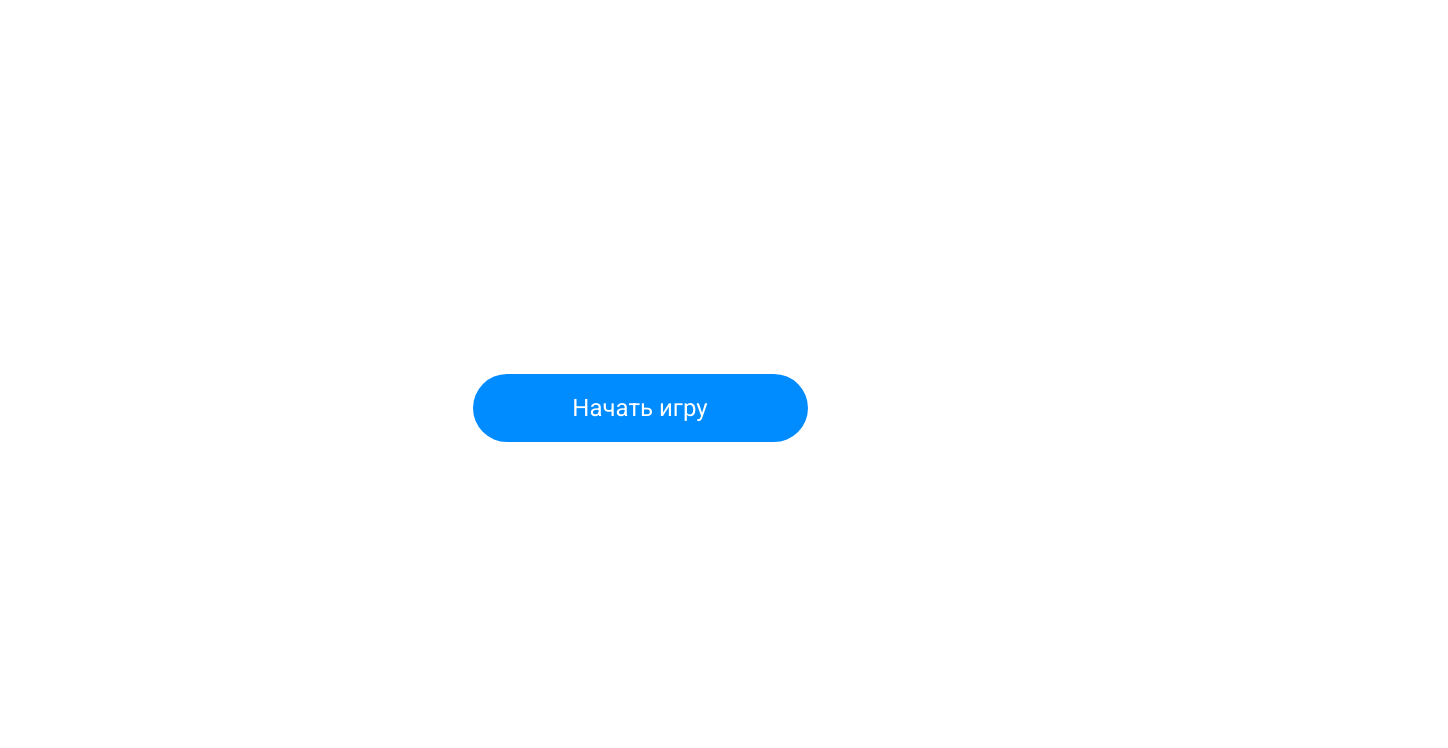
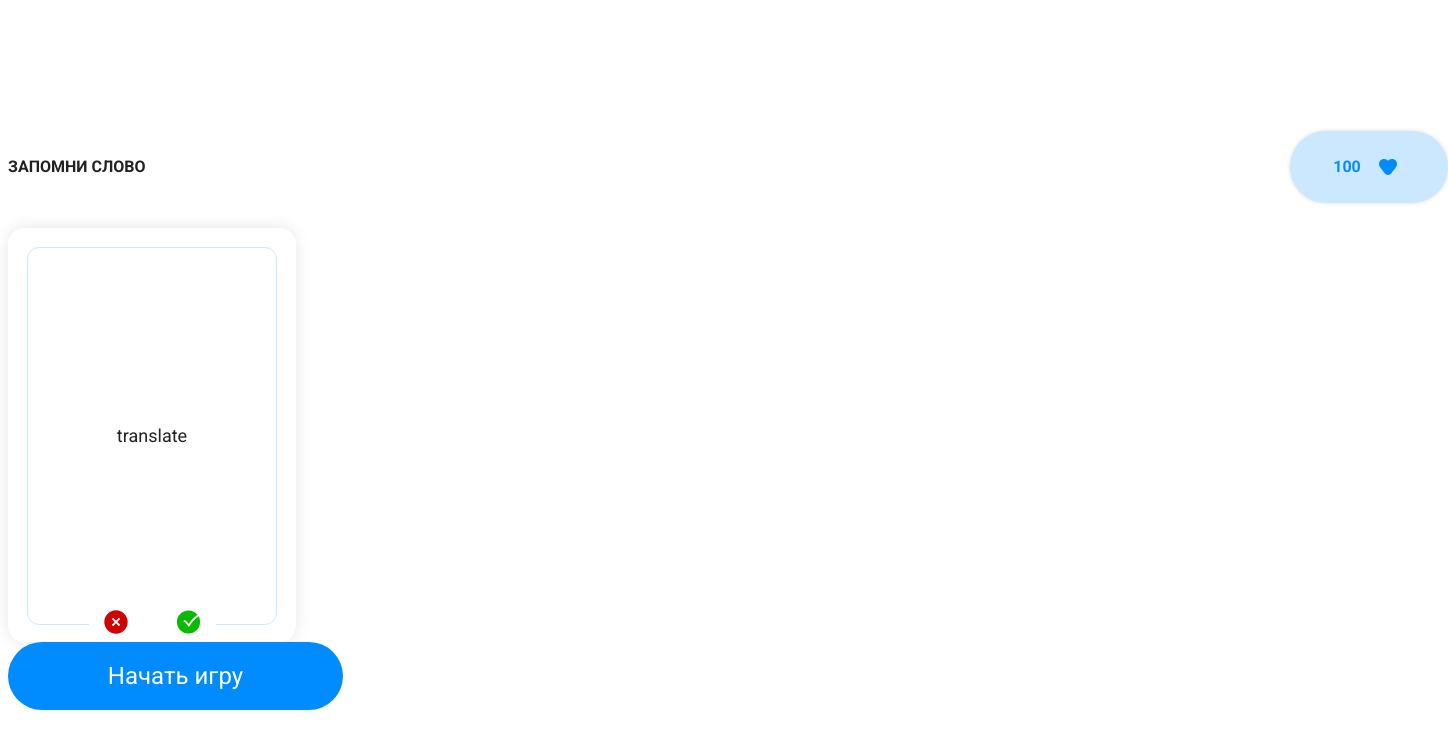
Before and after one commit to amoseven/hw-purpleschool, a Vue app: page / in a window 1280 px wide. Shown: the top 748 px of the page, 1448 px wide, since content can reach past the window. Built offline with nearby package versions, Linux system fonts and the light colour scheme.

Commit message:
карточки ответов

```diff
--- a/src/App.vue
+++ b/src/App.vue
@@ -1,8 +1,19 @@
 <script setup>
 import Button from "./components/Button.vue";
+import Header from "./components/Header.vue";
+import Cards from "./components/Cards.vue";
+
+function showTranslate() {
+  console.log("showTranslate from emit")
+}
+function changeStatus(value) {
+  console.log("changeStatus emit with value = ", value)
+}
 </script>
 
 <template>
+  <Header />
+  <Cards @show-translate="showTranslate" @change-status="changeStatus" />
   <Button>Начать игру</Button>
 </template>
 
--- /dev/null
+++ b/src/components/Cards.vue
@@ -0,0 +1,90 @@
+<script setup>
+
+import {ref} from "vue";
+import Ok from "./icons/Ок.vue"
+import Cancel from "./icons/Cancel.vue"
+
+const text_action = ref('Перевернуть')
+const {text_rus, text_eng = 'translate'} = defineProps(['text_rus', 'text_eng'])
+const emit = defineEmits(['show-translate', 'change-status'])
+
+function showTranslate() {
+  emit('show-translate')
+}
+
+function changeStatus(value) {
+  emit('change-status', value)
+}
+</script>
+
+<template>
+  <div class="card-wrap">
+    <div class="card-inner">
+      <p class="card-caption">{{ text_eng }}</p>
+      <p class="card-action" @click="showTranslate">{{ text_action }}</p>
+      <div class="card-status">
+        <Cancel :size="24" @click="changeStatus(0)"/>
+        <Ok :size="24" @click="changeStatus(1)"/>
+      </div>
+    </div>
+  </div>
+</template>
+
+<style scoped>
+.card-wrap {
+  background: var(--color-card);
+  box-shadow: 0 0 16px rgba(0, 0, 0, 0.1);
+  border-radius: 16px;
+  padding: 19px;
+  width: 250px;
+  height: 376px;
+}
+
+.card-inner {
+  display: flex;
+  justify-content: center;
+  align-items: center;
+  min-height: 100%;
+  border-radius: 12px;
+  border-width: 1px;
+  border-style: solid;
+  border-color: var(--color-secondary);
+}
+
+.card-inner {
+  position: relative;
+
+  .card-caption {
+    color: var(--color-card-inverted);
+    font-weight: 400;
+    font-size: 18px;
+    line-height: 100%;
+    text-align: center;
+  }
+
+  .card-action {
+    position: absolute;
+    bottom: -20px;
+    color: var(--color-card-inverted);
+    text-transform: uppercase;
+    padding: 0 4px;
+    background: var(--color-card);
+    font-weight: 700;
+    font-size: 12px;
+    line-height: 18px;
+    display: none;
+  }
+
+  .card-status {
+    position: absolute;
+    bottom: -15px;
+    padding: 5px 15px;
+    background: var(--color-card);
+    display: flex;
+    justify-content: space-between;
+    gap: 48px;
+  }
+
+
+}
+</style>
--- /dev/null
+++ b/src/components/Header.vue
@@ -0,0 +1,33 @@
+<script setup>
+import Score from "./Score.vue";
+import {ref} from "vue";
+
+const scores = ref(100)
+</script>
+
+<template>
+<div class="app-header">
+<p class="app-name">Запомни слово</p>
+  <Score :scores="scores" />
+</div>
+</template>
+
+<style scoped>
+.app-header {
+  display: flex;
+  justify-content: space-between;
+  align-items: center;
+  width: 1440px;
+  height: 121px;
+
+}
+.app-name {
+  color: var(--color-card-inverted);
+  text-transform: uppercase;
+  font-family: var(--font-family);
+  font-weight: 700;
+  font-size: 16px;
+  line-height: 24px;
+
+}
+</style>
--- /dev/null
+++ b/src/components/Score.vue
@@ -0,0 +1,38 @@
+<script setup>
+import Heart from "./icons/Heart.vue";
+
+const { scores=100 } = defineProps(['scores'])
+</script>
+
+<template>
+<div class="score">
+  <p class="value">{{scores}}</p>
+  <Heart style="padding: 8px;" />
+</div>
+</template>
+
+<style scoped>
+.score {
+  background: var(--color-secondary);
+  border-radius: 36px;
+  display: flex;
+  flex-direction: row;
+  justify-content: center;
+/*  align-items: flex-start;*/
+  align-items: center;
+  padding: 12px 24px;
+  gap: 10px;
+  width: 110px;
+  height: 48px;
+  box-shadow: 0 0 4px rgba(0, 0, 0, 0.15);
+}
+
+.value {
+  font-family: var(--font-family);
+  font-weight: 700;
+  font-size: 16px;
+  line-height: 24px;
+  text-align: center;
+
+}
+</style>
--- /dev/null
+++ b/src/components/icons/Cancel.vue
@@ -0,0 +1,18 @@
+<script setup>
+const {size = 20} = defineProps({
+  size: Number
+})
+</script>
+
+<template>
+  <svg :width="size" :height="size" viewBox="0 0 20 20" fill="none" xmlns="http://www.w3.org/2000/svg">
+    <path fill-rule="evenodd" clip-rule="evenodd"
+          d="M13.461 12.389L12.4 13.45L9.999 11.051L7.599 13.447L6.539 12.386L8.938 9.991L6.539 7.593L7.6 6.532L10 8.931L12.401 6.534L13.461 7.596L11.061 9.991L13.461 12.389ZM10 0.25C4.624 0.25 0.25 4.624 0.25 10C0.25 15.376 4.624 19.75 10 19.75C15.376 19.75 19.75 15.376 19.75 10C19.75 4.624 15.376 0.25 10 0.25Z"
+          fill="#D00303"/>
+  </svg>
+
+</template>
+
+<style scoped>
+
+</style>
--- /dev/null
+++ b/src/components/icons/Heart.vue
@@ -0,0 +1,14 @@
+<script setup>
+
+</script>
+
+<template>
+  <svg width="18" height="16" viewBox="0 0 18 16" fill="none" xmlns="http://www.w3.org/2000/svg">
+    <path d="M12.4709 0.0535018C11.1978 0.228562 9.92258 0.8312 9 1.80891C8.07742 0.8312 6.8022 0.228562 5.52915 0.0535018C3.91335 -0.168691 2.1499 0.284246 1.05884 1.73088C-0.352945 3.60276 -0.352949 6.25395 1.05884 8.12583L5.75286 14.3496C7.41251 16.5501 10.5875 16.5501 12.2471 14.3496L16.9412 8.12584C18.3529 6.25396 18.3529 3.60276 16.9412 1.73088C15.8501 0.284246 14.0867 -0.168691 12.4709 0.0535018Z" fill="#008BFE"/>
+  </svg>
+
+</template>
+
+<style scoped>
+
+</style>
--- /dev/null
+++ b/src/components/icons/Ок.vue
@@ -0,0 +1,18 @@
+<script setup>
+const {size = 20} = defineProps({
+  size: Number
+})
+</script>
+
+<template>
+  <svg :width="size+1" :height="size" viewBox="0 0 21 20" fill="none" xmlns="http://www.w3.org/2000/svg">
+    <path fill-rule="evenodd" clip-rule="evenodd"
+          d="M11.4693 13.308L11.2543 13.689H10.4143L10.1613 13.353C10.1463 13.33 8.6593 11.108 6.7373 9.892L6.1023 9.492L6.9043 8.224L7.5373 8.624C8.92231 9.499 10.0723 10.777 10.7503 11.63C11.8153 10.025 14.3093 6.682 18.1343 3.971C16.3473 1.709 13.5863 0.25 10.4873 0.25C5.1113 0.25 0.737305 4.624 0.737305 10C0.737305 15.376 5.1113 19.75 10.4873 19.75C15.8633 19.75 20.2373 15.376 20.2373 10C20.2373 8.263 19.7753 6.635 18.9763 5.221C14.1433 8.667 11.4983 13.257 11.4693 13.308Z"
+          fill="#09BB00"/>
+  </svg>
+
+</template>
+
+<style scoped>
+
+</style>
--- a/src/style.css
+++ b/src/style.css
@@ -4,7 +4,9 @@
   -webkit-font-smoothing: antialiased;
   -moz-osx-font-smoothing: grayscale;
   --color-primary: #008BFE;
+  --color-secondary: #CCE8FF;
   --color-card: #FFFFFF;
+  --color-card-inverted: #222222;
   --font-family: "Roboto", sans-serif;
 }
 
```
